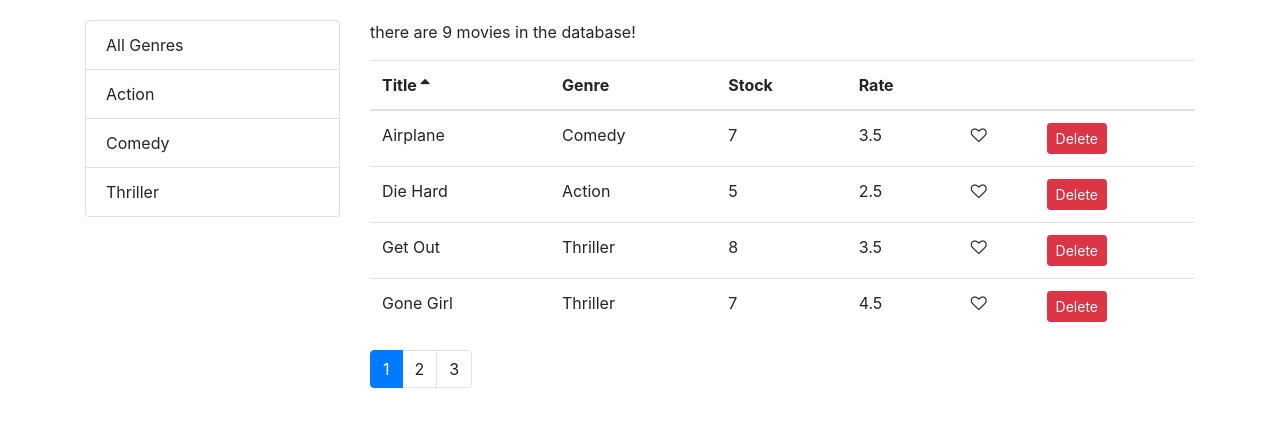
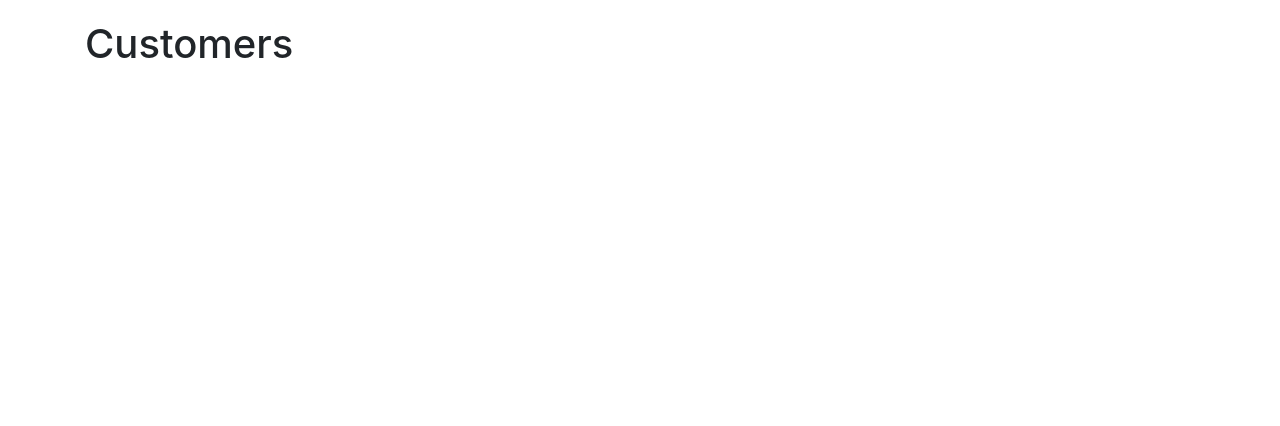
Before and after one commit to ZahraJiryaee/vidly, a React (Create React App) app: page /customers in a window 1280 px wide. Shown: the top 426 px of the page. Built offline with nearby package versions, Linux system fonts and the light colour scheme.

Commit message:
6.16. add few components and registered routing

```diff
--- a/package.json
+++ b/package.json
@@ -12,6 +12,7 @@
     "prop-types": "^15.6.2",
     "react": "^17.0.2",
     "react-dom": "^17.0.2",
+    "react-router-dom": "^5.2.0",
     "react-scripts": "4.0.3",
     "web-vitals": "^1.1.2"
   },
--- a/src/App.js
+++ b/src/App.js
@@ -1,5 +1,9 @@
 import React, { Component } from "react";
+import { Route, Redirect, Switch } from "react-router-dom";
 import Movies from "./components/movies";
+import Customers from "./components/customers";
+import Rental from "./components/rentals";
+import NotFound from "./components/notFound";
 import "./App.css";
 
 class App extends Component {
@@ -9,7 +13,17 @@ class App extends Component {
     return (
       <React.Fragment>
         <main className="container">
-          <Movies />
+          {/* Route[path][component]*4 => zen coding - in order to work: change the file extension to .jsx or change the language of the page from js to js react */}
+          <Switch>
+            <Route path="/movies" component={Movies}></Route>
+            <Route path="/customers" component={Customers}></Route>
+            <Route path="/rentals" component={Rental}></Route>
+            <Route path="/not-found" component={NotFound}></Route>
+            <Redirect from="/" to="/movies" exact />
+            {/* this path matches any url that start with / => so we should use Switch  */}
+            <Redirect to="/not-found" />
+            {/* it doesn't have "from" so it can be applied to any other urls */}
+          </Switch>
         </main>
       </React.Fragment>
     );
--- /dev/null
+++ b/src/components/customers.jsx
@@ -0,0 +1,7 @@
+import React from "react";
+
+const Customers = () => {
+  return <h1>Customers</h1>;
+};
+
+export default Customers;
--- /dev/null
+++ b/src/components/notFound.jsx
@@ -0,0 +1,7 @@
+import React from "react";
+
+const NotFound = () => {
+  return <h1>Not Found</h1>;
+};
+
+export default NotFound;
--- /dev/null
+++ b/src/components/rentals.jsx
@@ -0,0 +1,7 @@
+import React from "react";
+
+const Rental = () => {
+  return <h1>Rental</h1>;
+};
+
+export default Rental;
--- a/src/index.js
+++ b/src/index.js
@@ -1,5 +1,6 @@
 import React from "react";
 import ReactDOM from "react-dom";
+import { BrowserRouter } from "react-router-dom";
 import "./index.css";
 import App from "./App";
 import reportWebVitals from "./reportWebVitals";
@@ -8,7 +9,9 @@ import "font-awesome/css/font-awesome.css";
 
 ReactDOM.render(
   <React.StrictMode>
-    <App />
+    <BrowserRouter>
+      <App />
+    </BrowserRouter>
   </React.StrictMode>,
   document.getElementById("root")
 );
```
Also changed, not shown: src/components/movieForm.jsx (added, +7 -0 lines), 1 other file (tests, documents, lock files or other folders).
